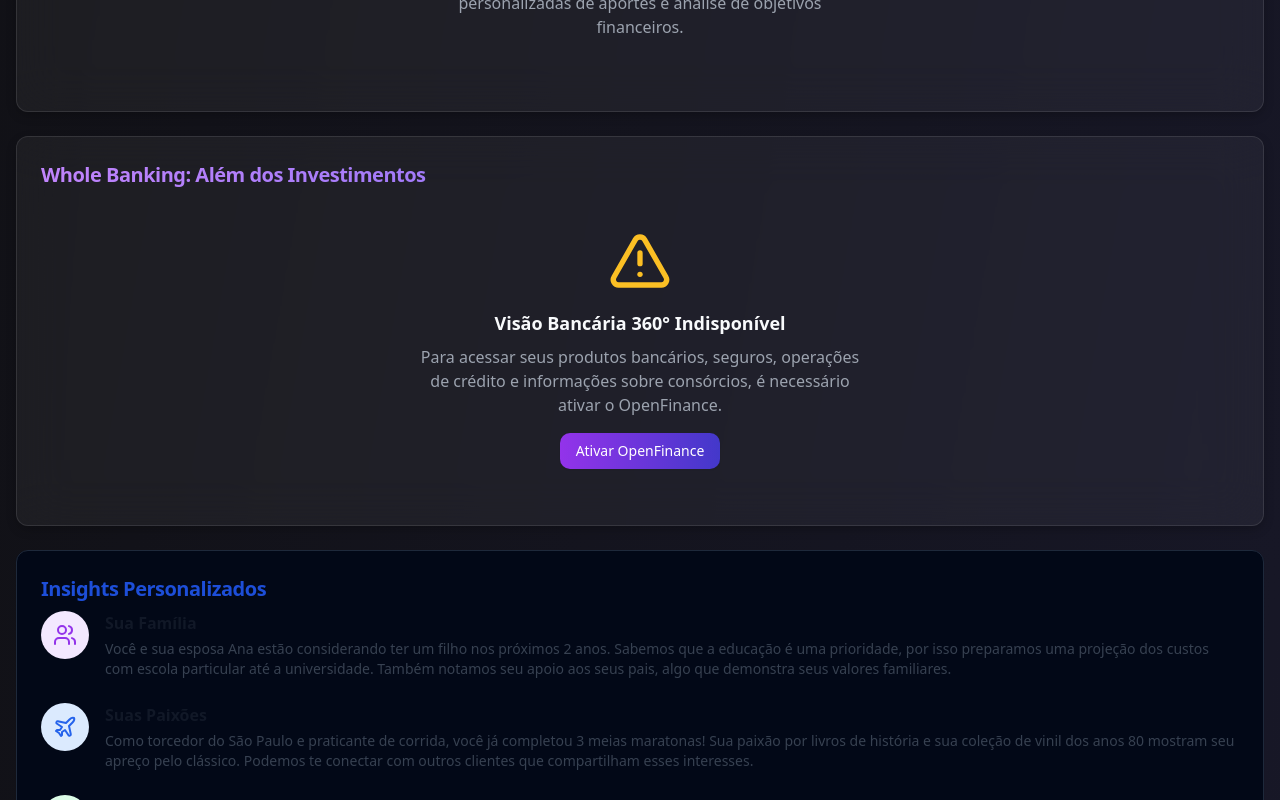
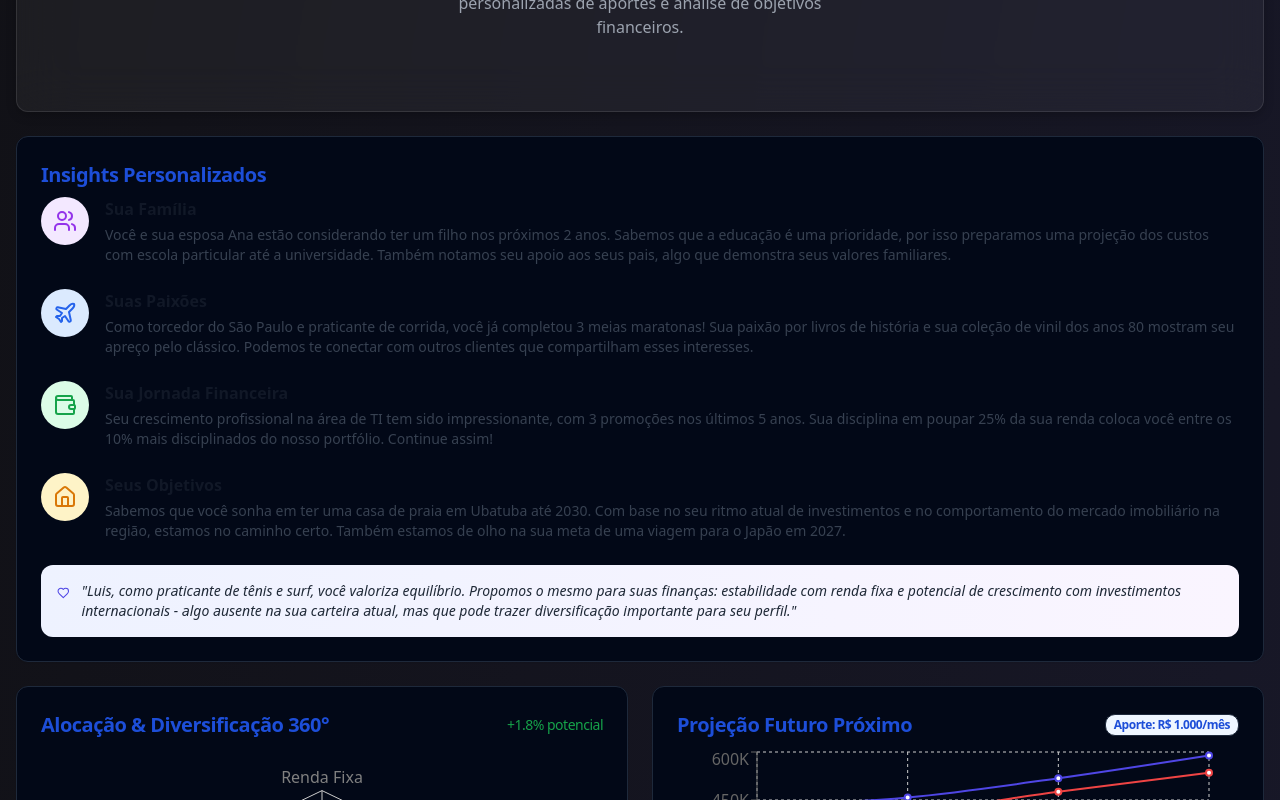
Before and after one commit to laiovict/raio-x-wealth-radar, a React (Vite) app: page / in a window 1280 px wide. Shown: the part 2780-3580 px from the top of the page. Built offline with nearby package versions, Linux system fonts and the light colour scheme.

Commit message:
Fix: Remove duplicate Whole Banking section
Removes the duplicated "Whole Banking" section from the dashboard.

```diff
--- a/src/components/RaioXDashboard.tsx
+++ b/src/components/RaioXDashboard.tsx
@@ -1,3 +1,4 @@
+
 import { useRaioX } from "@/context/RaioXContext";
 import { Tabs, TabsContent, TabsList, TabsTrigger } from "@/components/ui/tabs";
 import { Search, X } from "lucide-react";
@@ -138,7 +139,7 @@ const RaioXDashboard = ({
           </div>
           <div className="grid grid-cols-1 gap-6">
             <InvestmentPlanningModule />
-            <WholeBankingModule />
+            {/* Removed the duplicate WholeBankingModule from here */}
           </div>
           <PersonalInsightsModule />
           <div className="grid grid-cols-1 md:grid-cols-2 gap-6">
```
